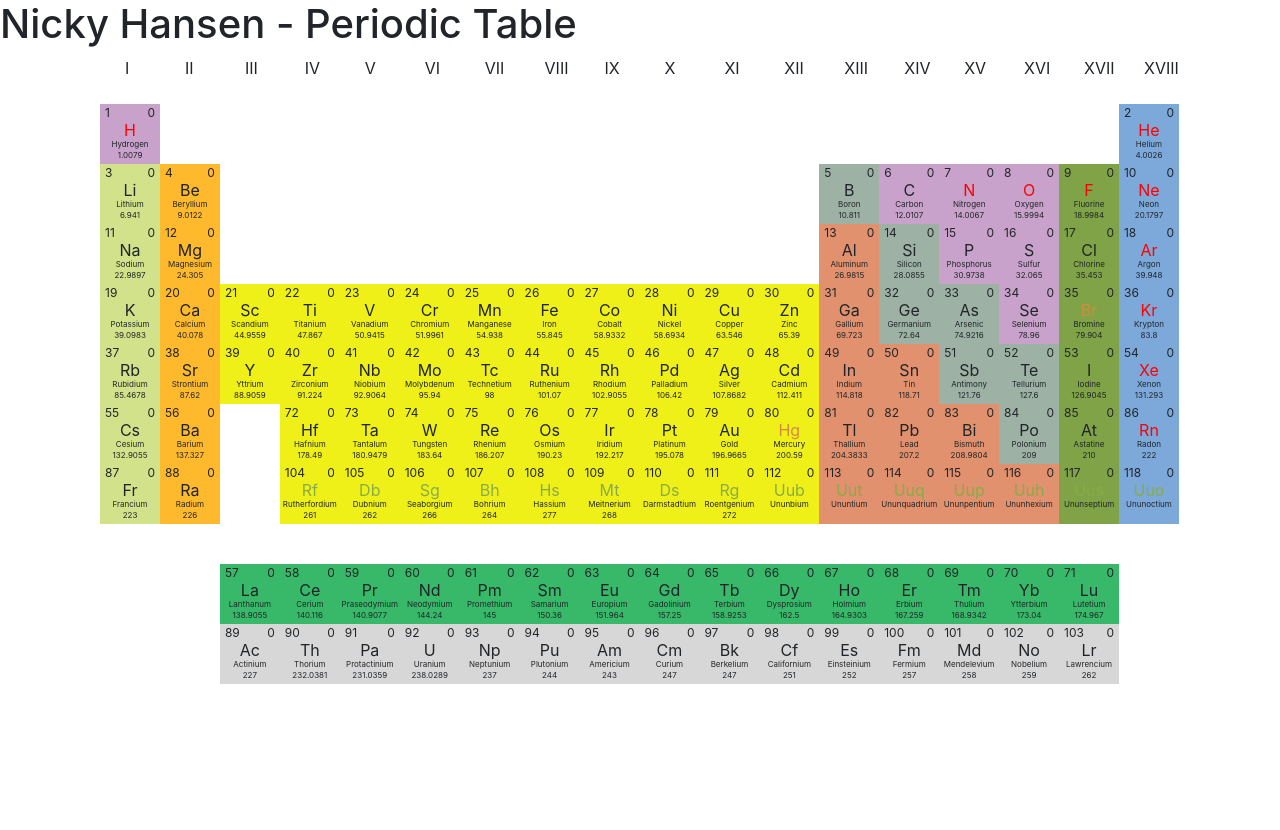
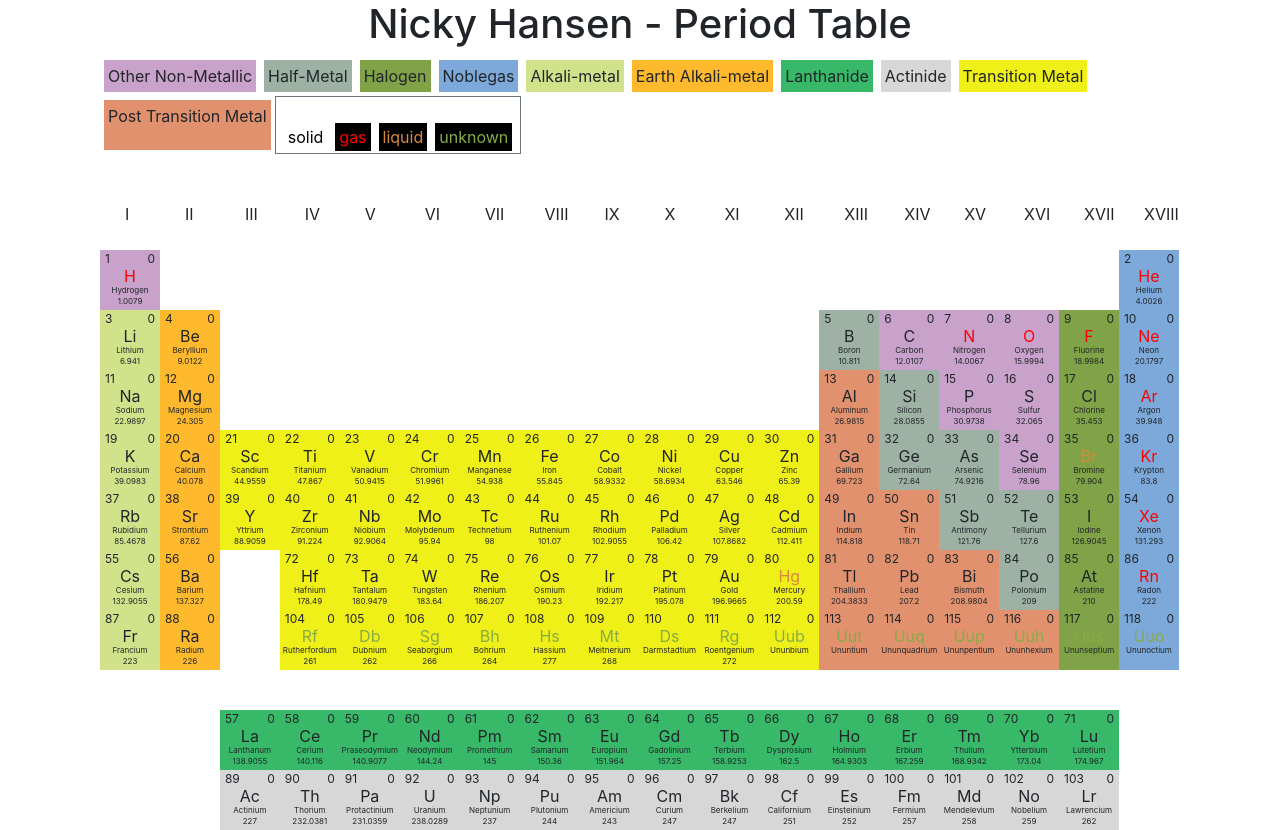
Before and after one commit to velreine/angular-periodic-table, an Angular app: page / in a window 1280 px wide. Before the commit the page ends 800 px from the top, so only its background shows below. Built offline with nearby package versions, Linux system fonts and the light colour scheme.

Commit message:
Added legend to period table.

```diff
--- a/src/app/app.component.html
+++ b/src/app/app.component.html
@@ -1,4 +1,8 @@
-<h1>Nicky Hansen - Periodic Table</h1>
+<div class="container">
+    <div class="text-center">
+        <h1>Nicky Hansen - Period Table</h1>
+    </div>
+</div>
 
 <!-- <app-periodic-table></app-periodic-table>  -->
 <router-outlet></router-outlet>
--- a/src/app/element.ts
+++ b/src/app/element.ts
@@ -37,6 +37,9 @@ export class Element {
         {
             case null:
                 this.symbolColor = '#000000'; // Black
+                break;
+            case ElementPhase.Solid:
+                this.symbolColor = '#00000';
                 break;
             case ElementPhase.Gas:
                 this.symbolColor = '#FF0000'; // Red
--- a/src/app/periodic-table/periodic-table.component.css
+++ b/src/app/periodic-table/periodic-table.component.css
@@ -1,3 +1,74 @@
+.legend-unknown {
+    /* background-color: #87ac46; */
+    background-color: #000000;
+    color: #87ac45;
+}
+
+.legend-gas {
+    /* background-color: #FF0000; */
+    background-color: #000000;
+    color: #ff0000;
+}
+
+.legend-solid {
+    /* background-color: #000000; */
+    background-color: #FFFFFF;
+    color: #000000;
+}
+
+.legend-liquid {
+    /* background-color: #d68a3d; */
+    background-color: #000000;
+    color: #d68a3d;
+}
+
+
+
+
+
+
+
+
+.legend-other-non-metallic {
+    background-color: #c8a2cb;
+}
+
+.legend-half-metal {
+    background-color: #9db2a5;
+}
+
+.legend-halogen {
+    background-color: #7fa346;
+}
+
+.legend-noblegas {
+    background-color: #7ca9d9;
+}
+
+.legend-alkali-metal {
+    background-color: #d2e28b;
+}
+
+.legend-earth-alkali-metal {
+    background-color: #ffb92d;
+}
+
+.legend-actinide {
+    background-color: #d7d7d7;
+}
+
+.legend-lanthanide {
+    background-color: #37b969;
+}
+
+.legend-transition-metal {
+    background-color: #f0f019;
+}
+
+.legend-post-transition-metal {
+    background-color: #e1916e;
+}
+
 .g {
     position: absolute;
 }
--- a/src/app/periodic-table/periodic-table.component.html
+++ b/src/app/periodic-table/periodic-table.component.html
@@ -2,6 +2,56 @@
 
 <div class="container">
     <div class="row">
+        <!-- <div class="col"> -->
+                <div class="legend-other-non-metallic m-1 p-1 d-inline">
+                    <span>Other Non-Metallic</span>
+                </div>
+
+                <div class="legend-half-metal m-1 p-1 d-inline">
+                    <span>Half-Metal</span>
+                </div>
+                <div class="legend-halogen m-1 p-1 d-inline">
+                    <span>Halogen</span>
+                </div>
+                <div class="legend-noblegas m-1 p-1 d-inline">
+                    <span>Noblegas</span>
+                </div>
+                <div class="legend-alkali-metal m-1 p-1 d-inline">
+                    <span>Alkali-metal</span>
+                </div>
+                <div class="legend-earth-alkali-metal m-1 p-1 d-inline">
+                    <span>Earth Alkali-metal</span>
+                </div>
+                <div class="legend-lanthanide m-1 p-1 d-inline">
+                    <span>Lanthanide</span>
+                </div>
+                <div class="legend-actinide m-1 p-1 d-inline">
+                    <span>Actinide</span>
+                </div>
+                <div class="legend-transition-metal m-1 p-1 d-inline">
+                    <span>Transition Metal</span>
+                </div>
+                <div class="legend-post-transition-metal m-1 p-1 d-inline">
+                    <span>Post Transition Metal</span>
+                </div>
+
+
+                <div class="d-block border p-1 border-secondary">
+                    <br>
+                    <div class="legend-solid m-1 p-1 d-inline"><span>solid</span></div>
+                    <div class="legend-gas m-1 p-1 d-inline"><span>gas</span></div>
+                    <div class="legend-liquid m-1 p-1 d-inline"><span>liquid</span></div>
+                    <div class="legend-unknown m-1 p-1 d-inline"><span>unknown</span></div>
+                </div>
+
+
+
+        <!-- </div> -->
+    </div>
+
+
+
+    <div class="row mt-5">
         <div class="col">
                 <div class="d-block mb-5">
                     <span class="g1 g ml25">{{ '1' | romanNumber }}</span>
```
